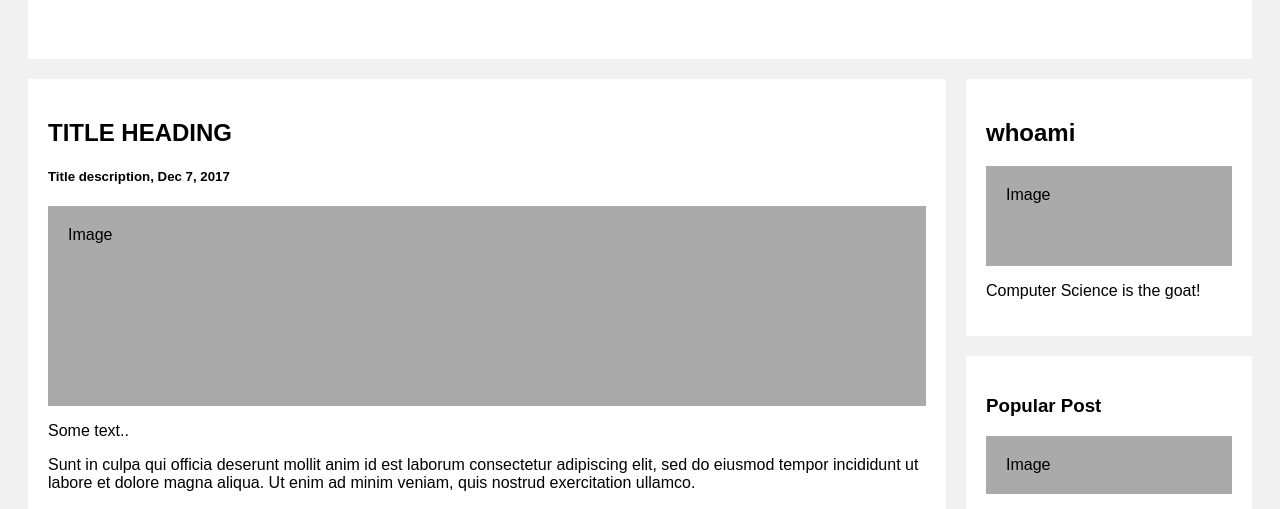
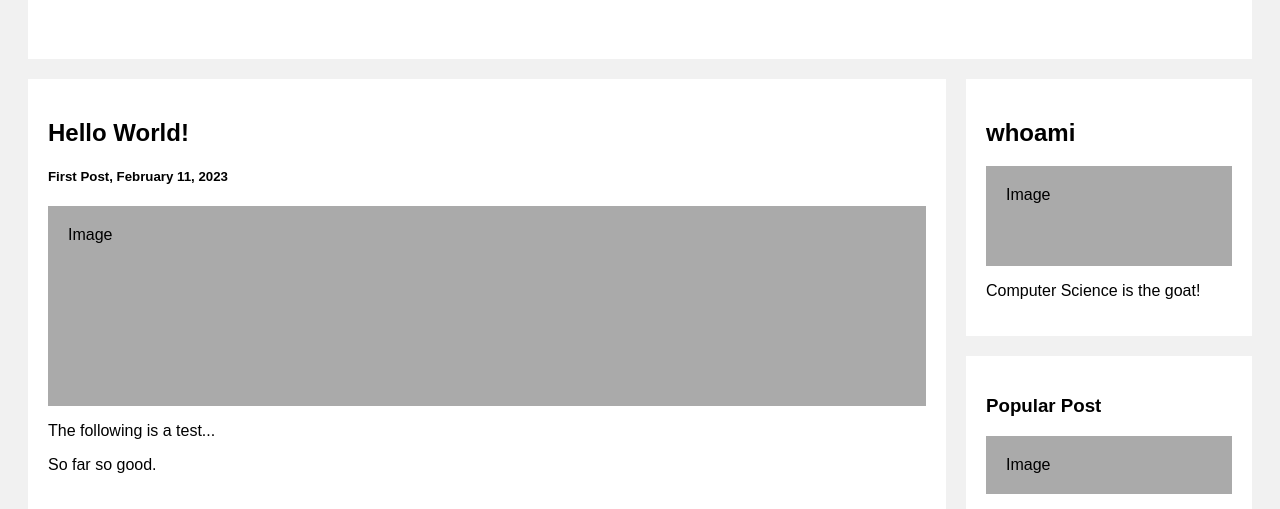
Before and after one commit to sujaycarkey/sujaycarkey.github.io, a plain HTML site: page index.html in a window 1280 px wide. Shown: the part 198-707 px from the top of the page. Drawn offline with Linux system fonts and the light colour scheme.

Commit message:
updateone

```diff
--- a/index.html
+++ b/index.html
@@ -83,11 +83,11 @@ body {
 <div class="row">
   <div class="leftcolumn">
     <div class="card">
-      <h2>TITLE HEADING</h2>
-      <h5>Title description, Dec 7, 2017</h5>
+      <h2>Hello World!</h2>
+      <h5>First Post, February 11, 2023</h5>
       <div class="fakeimg" style="height:200px;">Image</div>
-      <p>Some text..</p>
-      <p>Sunt in culpa qui officia deserunt mollit anim id est laborum consectetur adipiscing elit, sed do eiusmod tempor incididunt ut labore et dolore magna aliqua. Ut enim ad minim veniam, quis nostrud exercitation ullamco.</p>
+      <p>The following is a test...</p>
+      <p>So far so good.</p>
     </div>
     <div class="card">
       <h2>TITLE HEADING</h2>
```
Also changed, not shown: hellofriend.txt (added).
